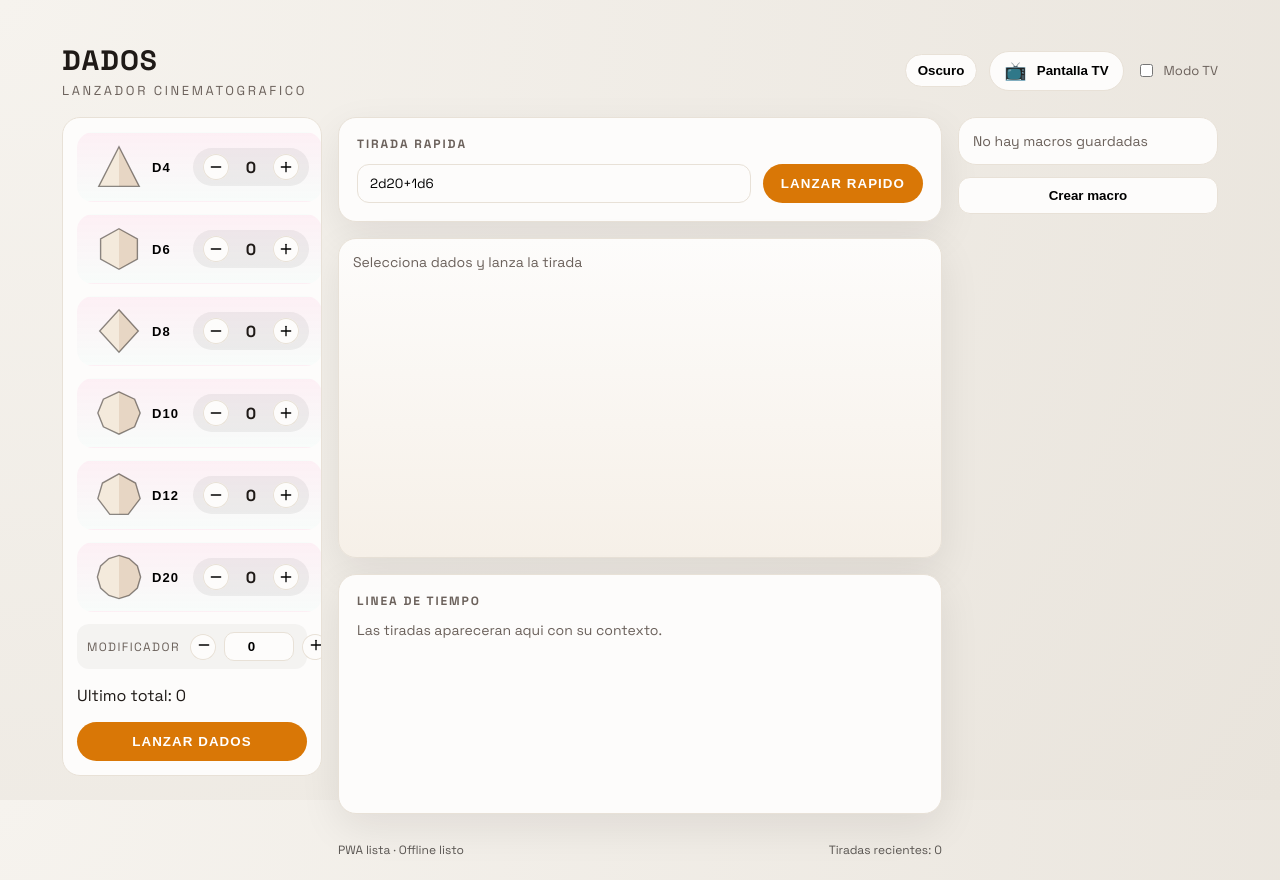
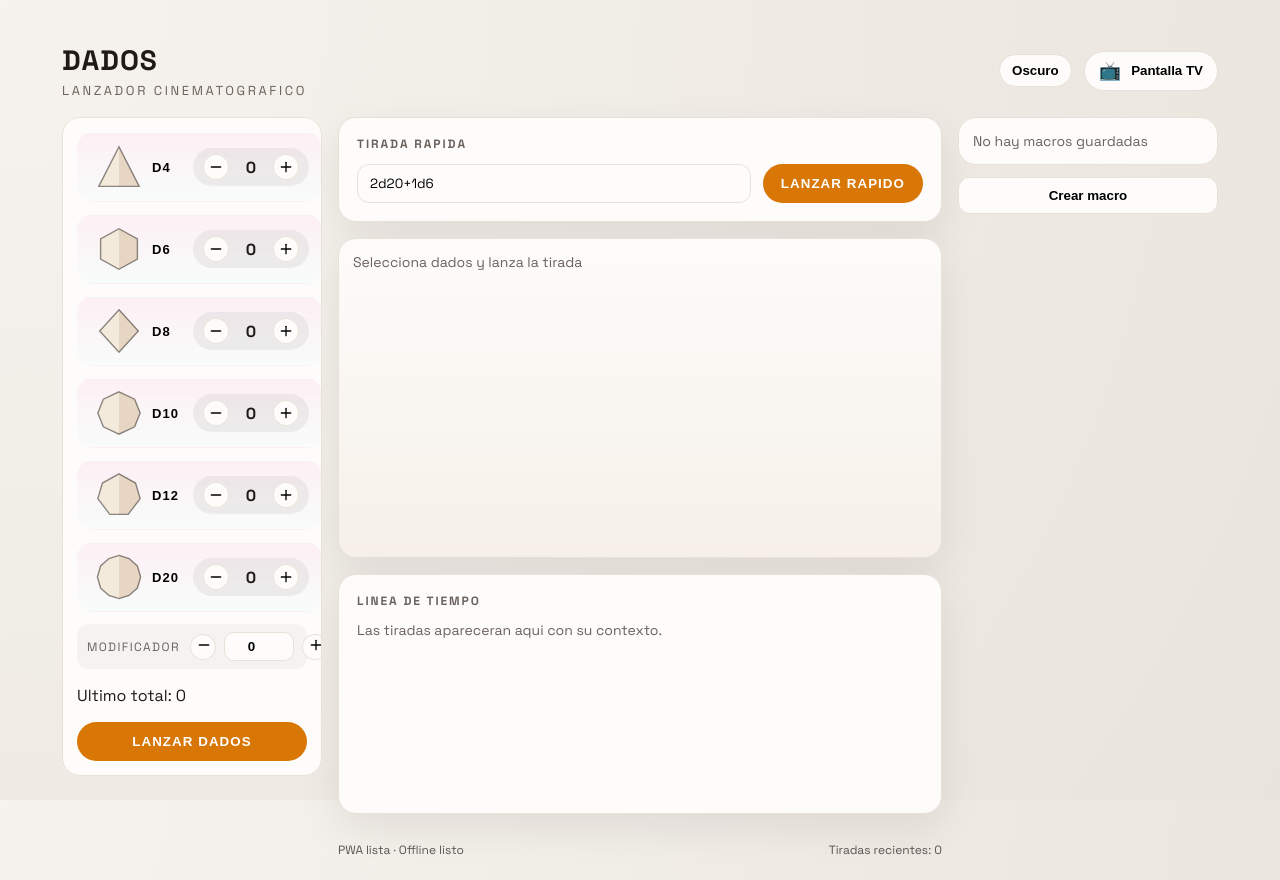
Before and after one commit to rturv/lanzador-dados, a React (Vite) app: page / in a window 1280 px wide. Built offline with nearby package versions, Linux system fonts and the light colour scheme.

Commit message:
ajuste pantalla TV

```diff
--- a/src/App.jsx
+++ b/src/App.jsx
@@ -211,10 +211,6 @@ export default function App(){
               <span className="tv-emoji">📺</span>
               Pantalla TV
             </button>
-            <label className="toggle">
-              <input type="checkbox" checked={tvMode} onChange={e=>setTvMode(e.target.checked)} />
-              <span>Modo TV</span>
-            </label>
           </div>
         </div>
       )}
```
